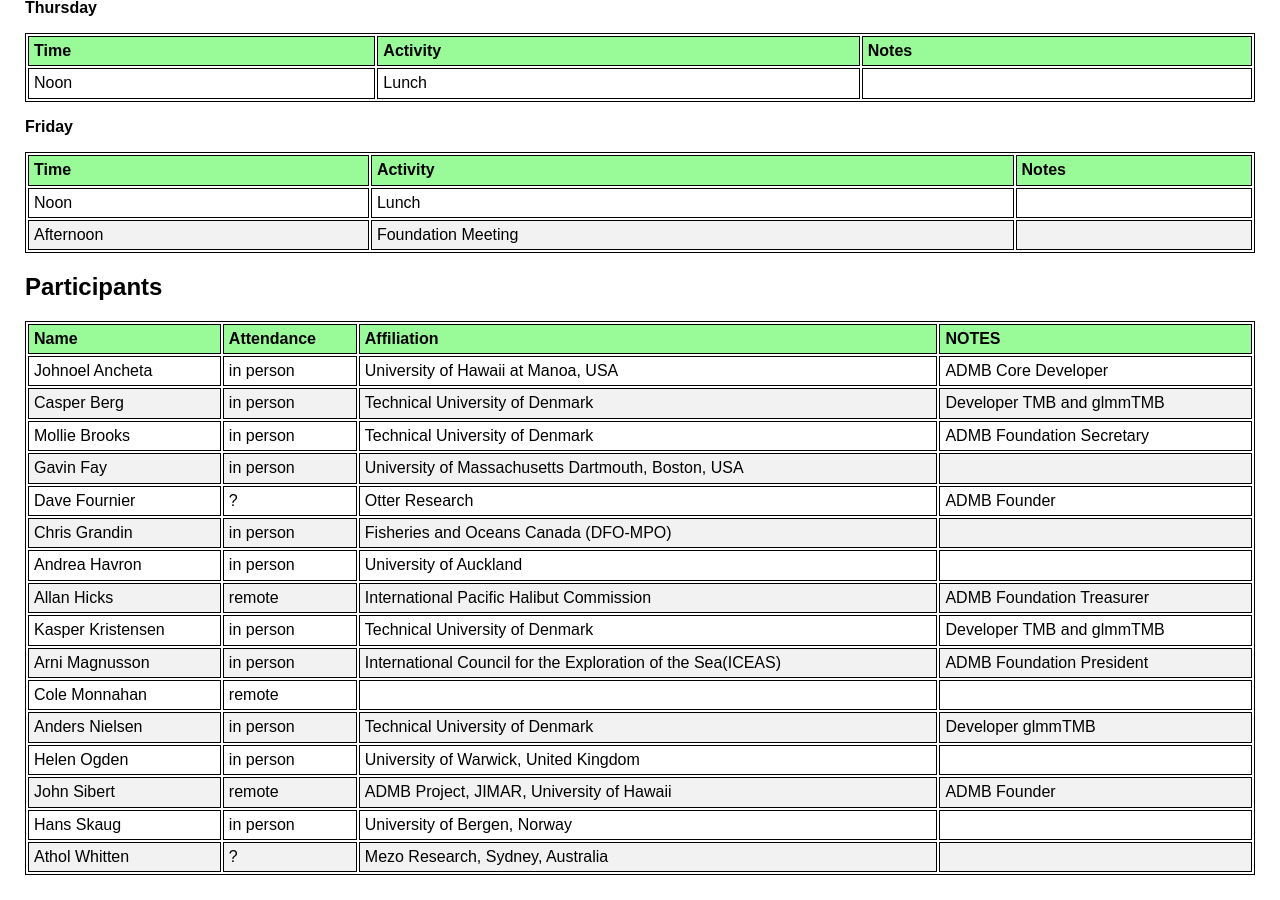
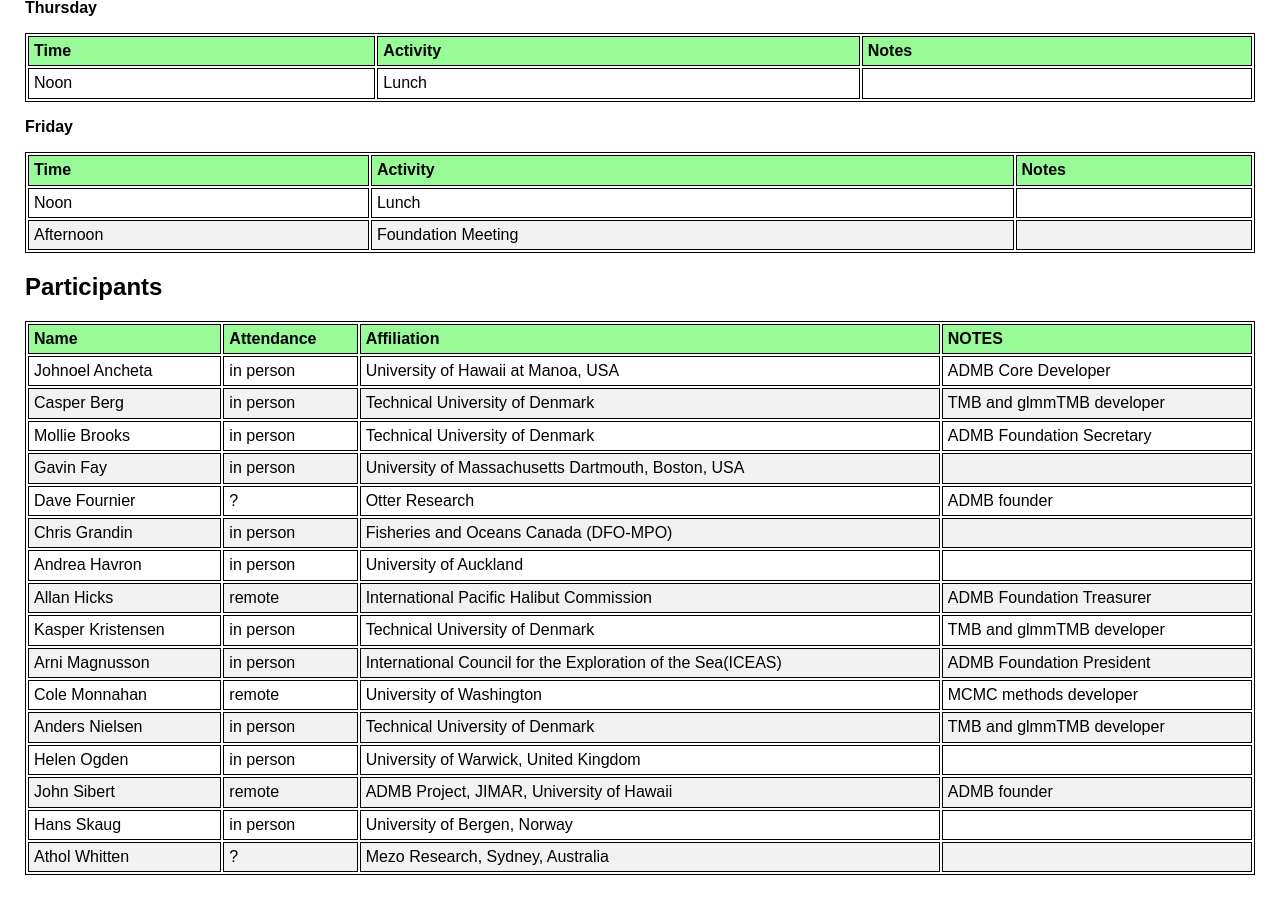
Before and after one commit to TMB-ADMB-Workshops/DevelopersWorkshop2017, a Jekyll site: the page built from agenda.md, in a window 1280 px wide and 900 px high, scrolled down 1271 px. Built offline with Jekyll 4.4.1, drawn with Linux system fonts in a browser that asks for light colours; nearby versions of some CDN libraries.

Commit message:
Update agenda.md

```diff
--- a/agenda.md
+++ b/agenda.md
@@ -88,20 +88,20 @@ Afternoon | Foundation Meeting |
 ## Participants
 
 __Name__ | __Attendance__ | __Affiliation__ | __NOTES__
---- | ---
+--- | --- | --- | ---
 Johnoel Ancheta | in person | University of Hawaii at Manoa, USA | ADMB Core Developer
-Casper Berg	 | in person | Technical University of Denmark | Developer TMB and glmmTMB
+Casper Berg	 | in person | Technical University of Denmark |  TMB and glmmTMB developer
 Mollie Brooks | in person | Technical University of Denmark | ADMB Foundation Secretary
 Gavin Fay | in person | University of Massachusetts Dartmouth, Boston, USA |
-Dave Fournier | ? | Otter Research | ADMB Founder
+Dave Fournier | ? | Otter Research | ADMB founder
 Chris Grandin | in person | Fisheries and Oceans Canada (DFO-MPO) |
 Andrea Havron | in person | University of Auckland |
 Allan Hicks | remote  | International Pacific Halibut Commission | ADMB Foundation Treasurer
-Kasper Kristensen	 | in person | Technical University of Denmark | Developer TMB and glmmTMB
+Kasper Kristensen	 | in person | Technical University of Denmark | TMB and glmmTMB developer
 Arni Magnusson | in person | International Council for the Exploration of the Sea(ICEAS) | ADMB Foundation President
-Cole Monnahan  | remote  |
-Anders Nielsen | in person | Technical University of Denmark |	Developer glmmTMB
+Cole Monnahan  | remote  | University of Washington | MCMC methods developer
+Anders Nielsen | in person | Technical University of Denmark | TMB and glmmTMB developer
 Helen Ogden | in person  | University of Warwick, United Kingdom |
-John Sibert | remote | ADMB Project, JIMAR, University of Hawaii | ADMB Founder
+John Sibert | remote | ADMB Project, JIMAR, University of Hawaii | ADMB founder
 Hans Skaug | in person  | University of Bergen, Norway |
 Athol Whitten | ? | Mezo Research, Sydney, Australia |
```
